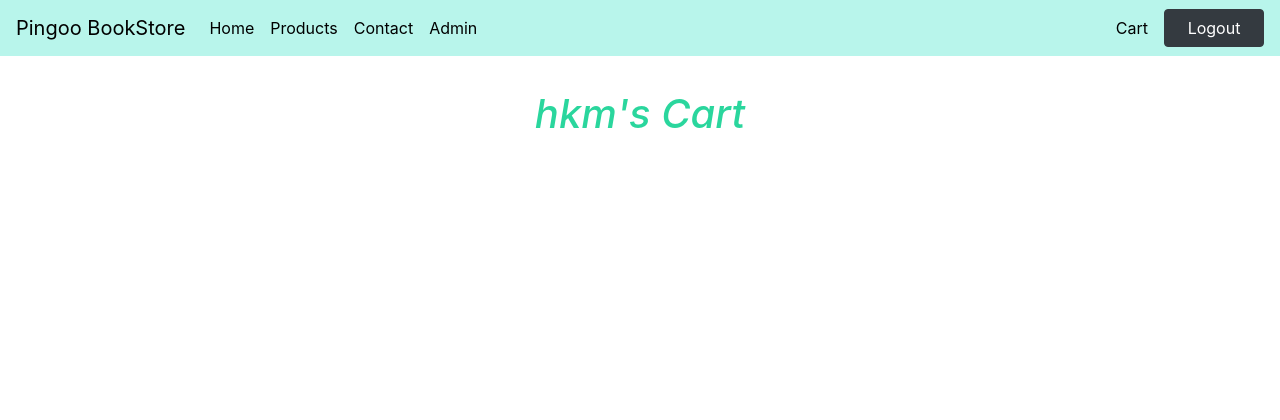
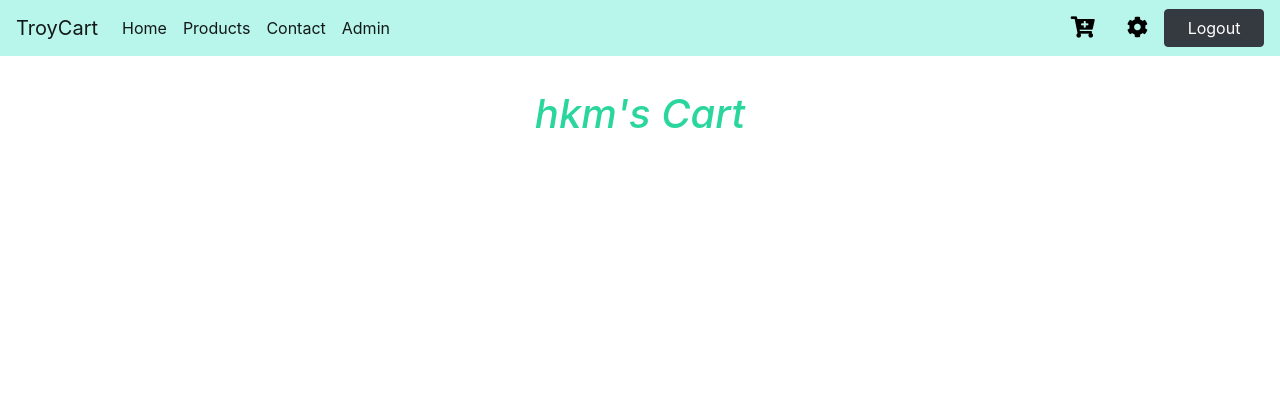
Before and after one commit to hkm007/BookStore, a Django app: page /cart in a window 1280 px wide. Shown: the top 420 px of that part. Run offline with Django 3.2, Linux system fonts and the light colour scheme; the first user in the database is signed in; the page is wider than the window, and the part outside it is not shown; some libraries are stand-ins or nearby versions.

Commit message:
cart icon and store name

```diff
--- a/store/templates/store/base.html
+++ b/store/templates/store/base.html
@@ -12,6 +12,9 @@
     <!-- Bootstrap CSS -->
     <link rel="stylesheet" href="https://stackpath.bootstrapcdn.com/bootstrap/4.3.1/css/bootstrap.min.css" integrity="sha384-ggOyR0iXCbMQv3Xipma34MD+dH/1fQ784/j6cY/iJTQUOhcWr7x9JvoRxT2MZw1T" crossorigin="anonymous">
 
+    <!-- font awesome -->
+    <link rel="stylesheet" href="https://cdnjs.cloudflare.com/ajax/libs/font-awesome/5.13.0/css/all.min.css">
+
     <!-- local css -->
     <link rel="stylesheet" href="{% static 'store/css/main.css' %}">
     <link rel="stylesheet" href="{% static 'store/css/home.css' %}">
@@ -19,8 +22,8 @@
     <title>{% block title%}{% endblock %}</title>
   </head>
   <body>
-    <nav class="navbar navbar-expand-lg navDesign">
-        <a class="navbar-brand cblack" href="{% url 'home' %}">Pingoo BookStore</a>
+    <nav class="navbar navbar-expand-lg navDesign navbar-light">
+        <a class="navbar-brand cblack" href="{% url 'home' %}">TroyCart</a>
         <button class="navbar-toggler" type="button" data-toggle="collapse" data-target="#navbarSupportedContent" aria-controls="navbarSupportedContent" aria-expanded="false" aria-label="Toggle navigation">
           <span class="navbar-toggler-icon"></span>
         </button>
@@ -41,7 +44,8 @@
             </li>
           </ul>
           {% if user.is_authenticated %}
-            <a class="nav-link cblack" href="{% url 'cart' %}">Cart</a>
+            <a class="nav-link cblack" href="{% url 'cart' %}"><i class="fas fa-cart-plus fa-lg px-0"></i></a>
+            <a class="nav-link cblack" href="#"><i class="fas fa-cog fa-lg px-0"></i></a>
             <a class="btn btn-dark my-2 my-sm-0" style = "min-width: 100px;" href="/client/logout">Logout</a>
           {% else %}
             <span style = "padding-top:10px;padding-bottom:10px;">
--- a/store/templates/store/cart.html
+++ b/store/templates/store/cart.html
@@ -1,5 +1,5 @@
 {% extends 'store/base.html' %}
-{% block title%}Pingoo Bookstore | Cart{% endblock %}
+{% block title%}TroyCart | Cart{% endblock %}
 {% block content %}
 <div class="col-md-1"></div>
 <div class="col-md-10" style = "min-height: 100vh;">
--- a/store/templates/store/contact.html
+++ b/store/templates/store/contact.html
@@ -1,5 +1,5 @@
 {% extends 'store/base.html' %}
-{% block title%}Pingoo Bookstore | Contact Us{% endblock %}
+{% block title%}TroyCart | Contact Us{% endblock %}
 {% block content %}
 <div class="col-md-1"></div>
 <div class="col-md-10" style = "min-height: 100vh;">
--- a/store/templates/store/home.html
+++ b/store/templates/store/home.html
@@ -1,6 +1,6 @@
 {% extends 'store/base.html' %}
 {% load static %}
-{% block title%}Pingoo Bookstore | Home {% endblock %}
+{% block title%}TroyCart | Home {% endblock %}
 
 {% block content %}
 <div class="col-md-1"></div>
--- a/store/templates/store/productView.html
+++ b/store/templates/store/productView.html
@@ -1,6 +1,6 @@
 {% extends 'store/base.html' %}
 {% load static %}
-{% block title %} Pingoo Bookstore | Products {% endblock %}
+{% block title %} TroyCart | Products {% endblock %}
 {% block content %}
 <div class = "col-md-1"></div>
 <div class = "col-md-10" style = "min-height: 100vh;">
```
Also changed, not shown: store/templates/store/products.html (+4 -4 lines), db.sqlite3.
